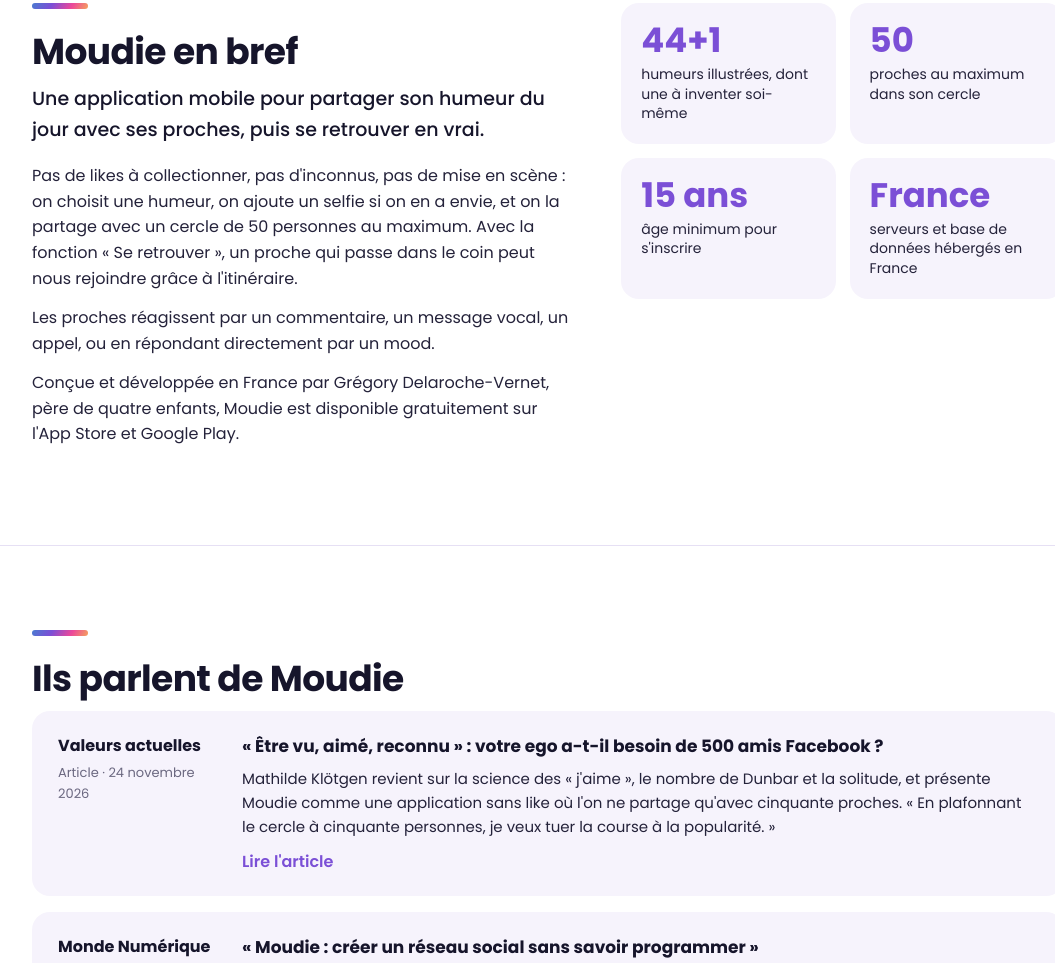
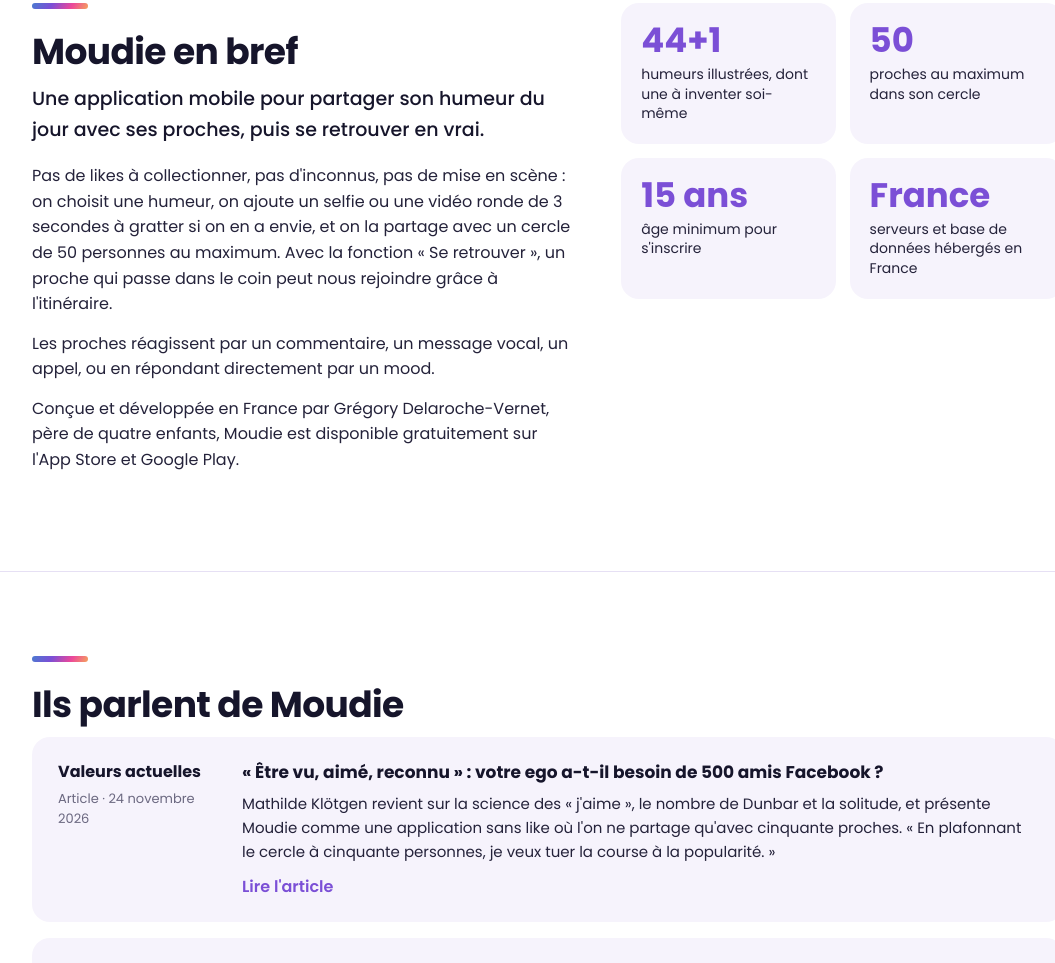
Before and after one commit to moody-app-fr/moody-app-fr.github.io, a plain HTML site: page presse/index.html in a window 1280 px wide. Shown: the part 786-1749 px from the top of the page, without its empty margins (92-1147 px from the left). Drawn offline with Linux system fonts and the light colour scheme.

Commit message:
Update index.html

```diff
--- a/presse/index.html
+++ b/presse/index.html
@@ -143,7 +143,7 @@ footer .cols a:hover { text-decoration:underline; }
       <div class="bar grad"></div>
       <h2>Moudie en bref</h2>
       <p class="lead">Une application mobile pour partager son humeur du jour avec ses proches, puis se retrouver en vrai.</p>
-      <p>Pas de likes à collectionner, pas d'inconnus, pas de mise en scène : on choisit une humeur, on ajoute un selfie si on en a envie, et on la partage avec un cercle de 50 personnes au maximum. Avec la fonction « Se retrouver », un proche qui passe dans le coin peut nous rejoindre grâce à l'itinéraire.</p>
+      <p>Pas de likes à collectionner, pas d'inconnus, pas de mise en scène : on choisit une humeur, on ajoute un selfie ou une vidéo ronde de 3 secondes à gratter si on en a envie, et on la partage avec un cercle de 50 personnes au maximum. Avec la fonction « Se retrouver », un proche qui passe dans le coin peut nous rejoindre grâce à l'itinéraire.</p>
       <p>Les proches réagissent par un commentaire, un message vocal, un appel, ou en répondant directement par un mood.</p>
       <p>Conçue et développée en France par Grégory Delaroche-Vernet, père de quatre enfants, Moudie est disponible gratuitement sur l'App Store et Google Play.</p>
     </div>
```
